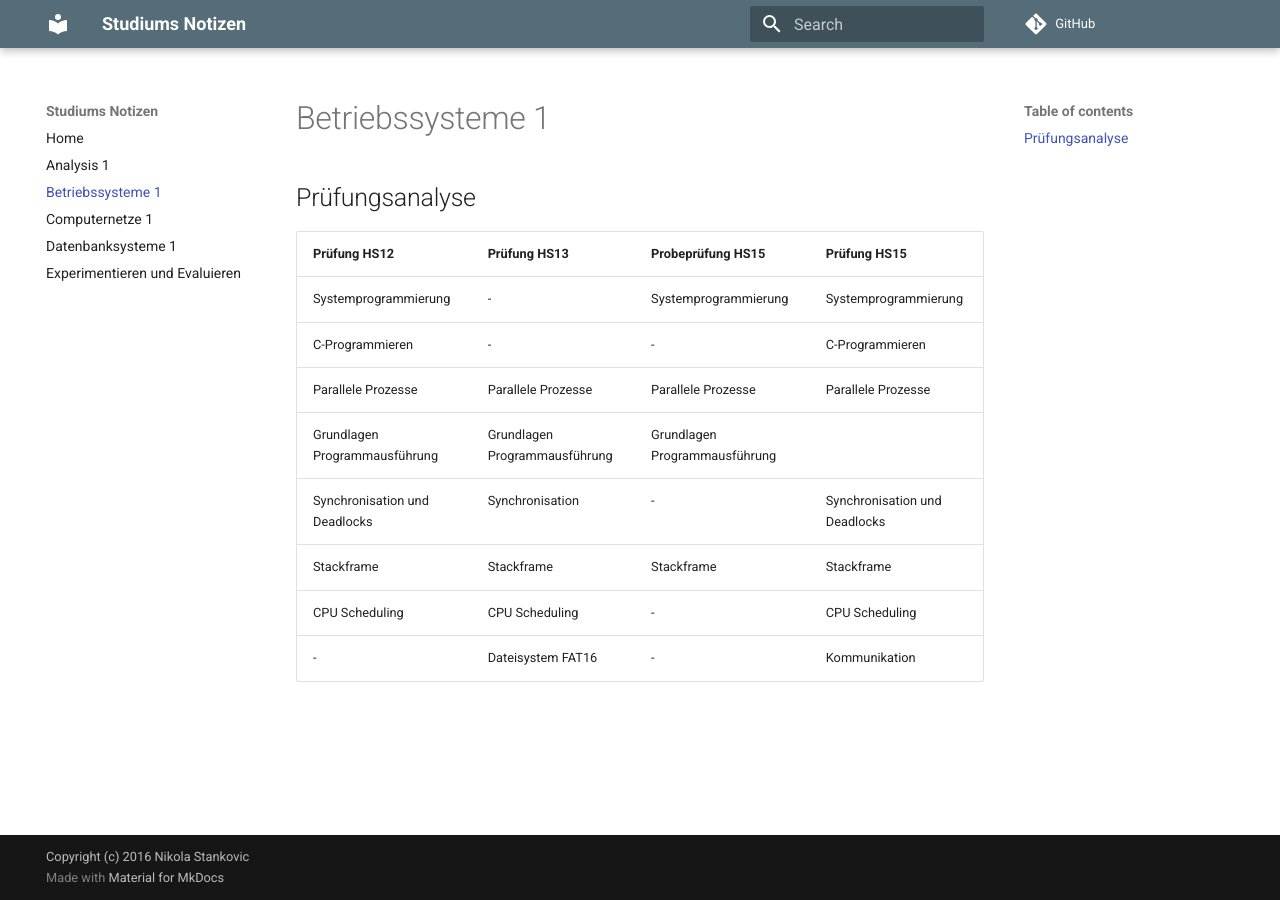
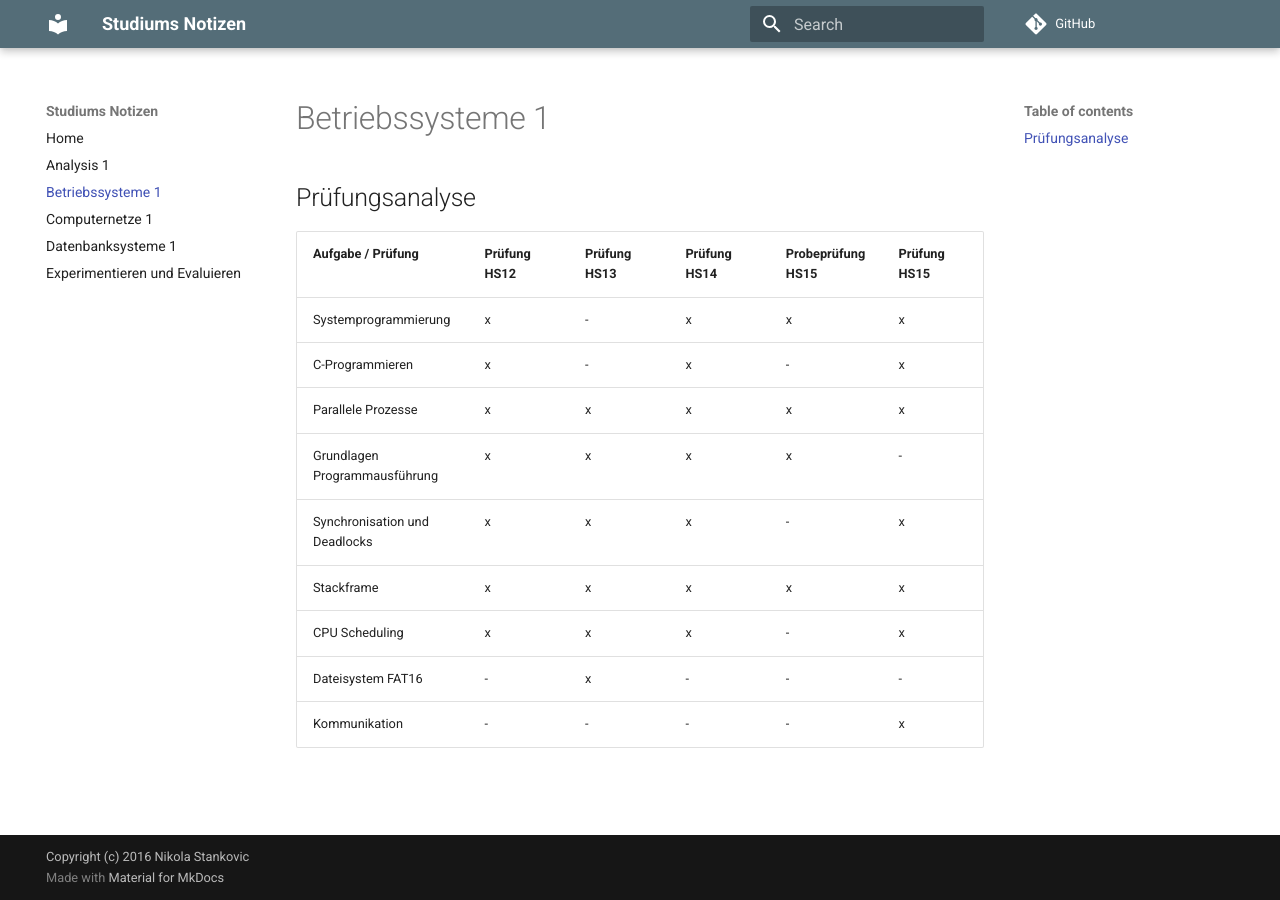
Before and after one commit to nik-sta/studium, an MkDocs documentation site: the page built from docs/betriebssysteme-1.md, in a window 1280 px wide. Built offline with MkDocs 1.6.1 and Material for MkDocs 9.7.7, drawn with Linux system fonts in a browser that asks for light colours; comment, search, counter and statistics services are not loaded; old or Windows-style settings are respelled for this version of MkDocs.

Commit message:
Darstellung der Tabelle umstrukturiert

```diff
--- a/docs/betriebssysteme-1.md
+++ b/docs/betriebssysteme-1.md
@@ -2,13 +2,14 @@
 
 ## Prüfungsanalyse
 
-Prüfung HS12                  | Prüfung HS13                   | Probeprüfung HS15              | Prüfung HS15
------------------------------ | ------------------------------ | -----------------------------  | -----------------------------
-Systemprogrammierung          | -                              | Systemprogrammierung           | Systemprogrammierung
-C-Programmieren               | -                              | -                              | C-Programmieren
-Parallele Prozesse            | Parallele Prozesse             | Parallele Prozesse             | Parallele Prozesse
-Grundlagen Programmausführung | Grundlagen Programmausführung  | Grundlagen Programmausführung  |
-Synchronisation und Deadlocks | Synchronisation                | -                              | Synchronisation und Deadlocks
-Stackframe                    | Stackframe                     | Stackframe                     | Stackframe
-CPU Scheduling                | CPU Scheduling                 | -                              | CPU Scheduling
--                             | Dateisystem FAT16              | -                              | Kommunikation
+Aufgabe / Prüfung               | Prüfung HS12  | Prüfung HS13  | Prüfung HS14  | Probeprüfung HS15  | Prüfung HS15
+------------------------------- | ------------- | ------------- | ------------- | ------------------ | -------------
+Systemprogrammierung            | x             | -             | x             | x                  | x
+C-Programmieren                 | x             | -             | x             | -                  | x
+Parallele Prozesse              | x             | x             | x             | x                  | x
+Grundlagen Programmausführung   | x             | x             | x             | x                  | -
+Synchronisation und Deadlocks   | x             | x             | x             | -                  | x
+Stackframe                      | x             | x             | x             | x                  | x
+CPU Scheduling                  | x             | x             | x             | -                  | x
+Dateisystem FAT16               | -             | x             | -             | -                  | -
+Kommunikation                   | -             | -             | -             | -                  | x
```
